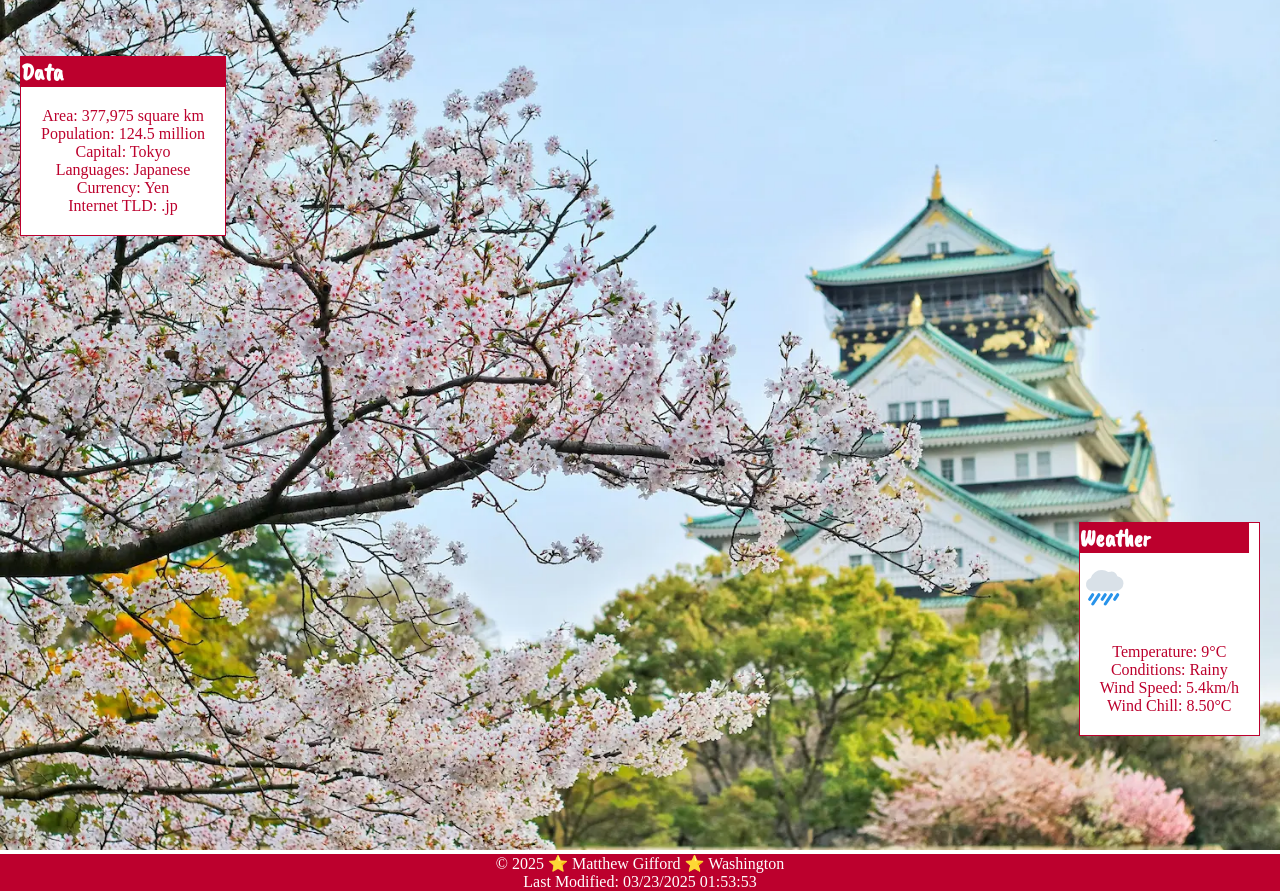
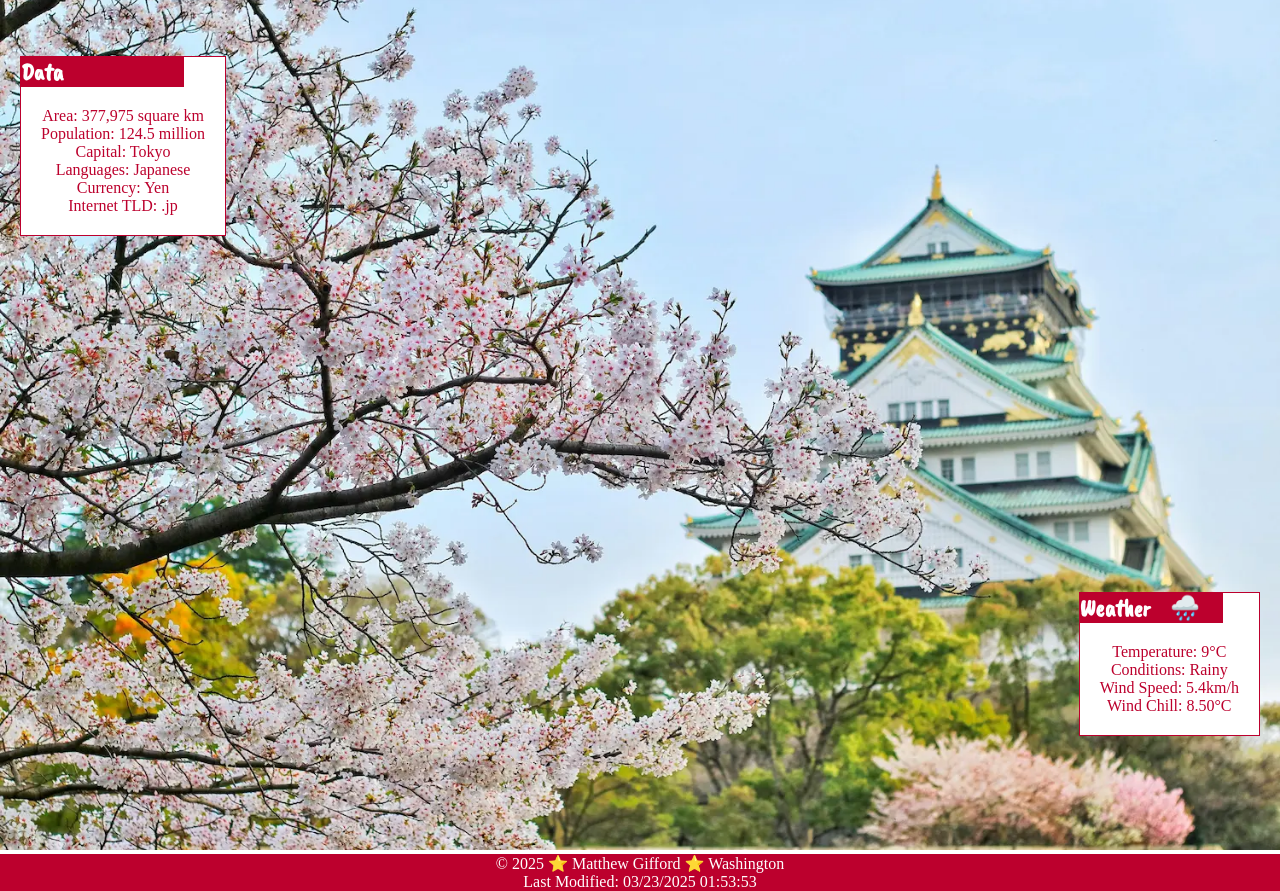
Before and after one commit to mjgifford3485/wdd131, a plain HTML site: page place.html in a window 1280 px wide. Shown: the part 44-935 px from the top of the page. Drawn offline with nearby package versions, Linux system fonts and the light colour scheme; a web font is replaced by a local one.

Commit message:
fixed emoticon in wide view

```diff
--- a/styles/place-large.css
+++ b/styles/place-large.css
@@ -12,6 +12,7 @@
     }
 
     .data h2 {
+        max-width: 80%;
         text-align: left;
         background-color: var(--primary-color);
         color: var(--secondary-color);
@@ -24,6 +25,7 @@
     }
 
     .weather h2 {
+        max-width: 80%;
         text-align: left;
         background-color: var(--primary-color);
         color: var(--secondary-color);
@@ -33,12 +35,11 @@
     }
 
     .weather h2::after {
-
+        content: "🌧️";
+        padding-left: 20px;
     }
 
     .weather img {
-        width: 50px;
-        height: auto;
-        margin-right: 10px;
+        display: none;
     }
 }
```
